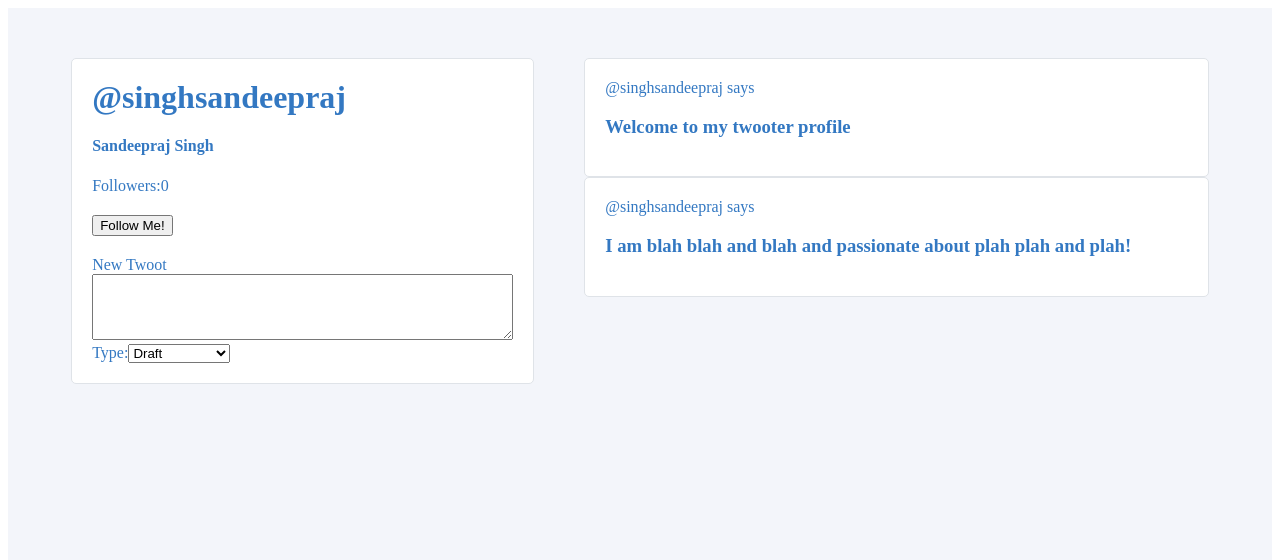
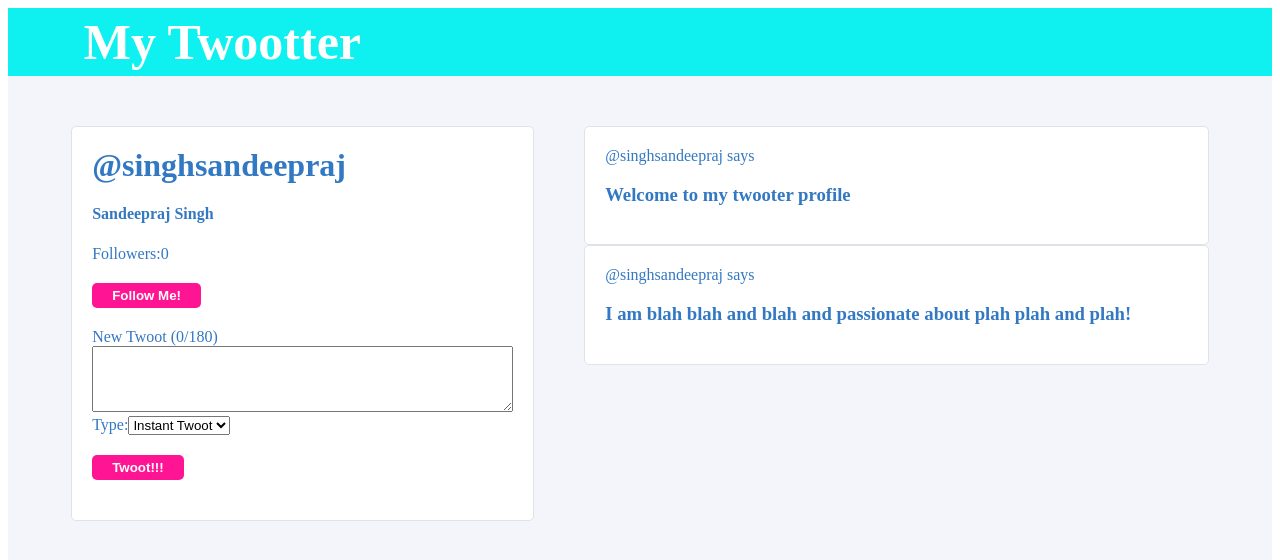
Before and after one commit to 2011sandeepraj/twotter, a Vue app: page / in a window 1280 px wide. Shown: the top 560 px of the page. Built offline with nearby package versions, Linux system fonts and the light colour scheme.

Commit message:
Chapter5 done

```diff
--- a/src/App.vue
+++ b/src/App.vue
@@ -1,5 +1,11 @@
 <template>
  <div id="app">
+  <nav>
+    <div class="navigation__logo">
+        My Twootter
+    </div>
+  </nav>
+
    <UserProfile/>
    <!-- <SandeepItem/> -->
  </div>
@@ -33,7 +39,21 @@ export default {
   min-height: 100vh;
 
 }
+nav {
+    display: flex;
+    align-items: center;
+    justify-content: space-between;
+    padding: 5px 6%;
+    background-color: rgb(15, 241, 241);
+    color: white;
 
+
+    .navigation__logo {
+      font-weight: bold;
+      font-size: 50px;
+    }
+
+}
 .select{
      background-image:none\9;
         padding: 5px\9;
--- a/src/components/UserProfile.vue
+++ b/src/components/UserProfile.vue
@@ -6,18 +6,23 @@
             <div>Followers:{{ followers }}</div>
 
 
-            <button class="user-profile_button" @click="followUser" >
+            <button class="userprofile-button" @click="followUser" >
                  Follow Me!
             </button>
-            <form class="user-profile__create-twoot">
-                <label for="newTwoot">New Twoot</label>
-                <textarea id="newTwoot" rows="4" cols="50"/>
+            <form class="user-profile__create-twoot" @submit.prevent="createNewTwoot" :class="{'--exceeded':newTwootCharacterCount>180}">
+                <label for="newTwoot">New Twoot ({{newTwootCharacterCount}}/180)</label>
+                <textarea id="newTwoot" rows="4" cols="50" v-model="newTwootContent"/>
                 <label for="newTwootType">Type:</label>
-                <select id="newTwootType" class="select">
+                <select id="newTwootType" class="select" v-model="selectedTwootType">
                     <option :value="option.value" v-for="(option, index) in twootTypes" :key="index">
                             {{option.name}}
                     </option>
                 </select>
+                <div>
+                    <button class="userprofile-button">
+                        Twoot!!!
+                    </button>
+                </div>
             </form>
 
 
@@ -46,6 +51,8 @@ export default {
     name: "UserProfile",
     data() {
         return {
+            newTwootContent:'',
+            selectedTwootType:'instant',
             twootTypes:[{value: 'draft', name: 'Draft'},{value:'instant', name:'Instant Twoot'}],
             followers: 0,
             user:{
@@ -74,14 +81,30 @@ export default {
         fullName() {
             return `${this.user.firstName} ${this.user.lastName}`;
         },
+
+        newTwootCharacterCount(){
+            return this.newTwootContent.length;
+        }
+    },
     //components: {SandeepItem}
-  },
     methods: {
         followUser() {
         this.followers++
+    },
+    createNewTwoot(){
+       if(this.newTwootContent && this.selectedTwootType !== 'draft'){
+            let freshTwoot = {
+                id: this.user.twoots.length+1,
+                content: this.newTwootContent
             }
+
+                this.user.twoots.unshift(freshTwoot);
+                this.newTwootContent = '';
+                console.log(`newtwootcontent should have been cleared ${this.newTwootContent}`);
        }
-}
+    } //createNewTwoot ends
+  } //methods ends
+} //export default ends
 
 
 </script>
@@ -98,11 +121,18 @@ export default {
     }
 
 
-    .user-profile_button {
+    .userprofile-button {
+      padding: 5px 20px;
+      border-radius: 5px;
+      border: none;
+      background-color: deeppink;
+      color: white;
+      font-weight: bold;
       margin-top:20px;
       margin-right: auto;
       margin-bottom:20px;
     }
+
 
     .user-profile_user-panel {
         display: flex;
@@ -132,6 +162,11 @@ export default {
         grid-gap: 10px
     }
 
+    .--exceeded{
+        color: red;
+        border-color:red;
+
+    }
 
     .twoot-item{
         margin-left: 50px;
```
Lines whose indentation alone changed are shown as unchanged.
